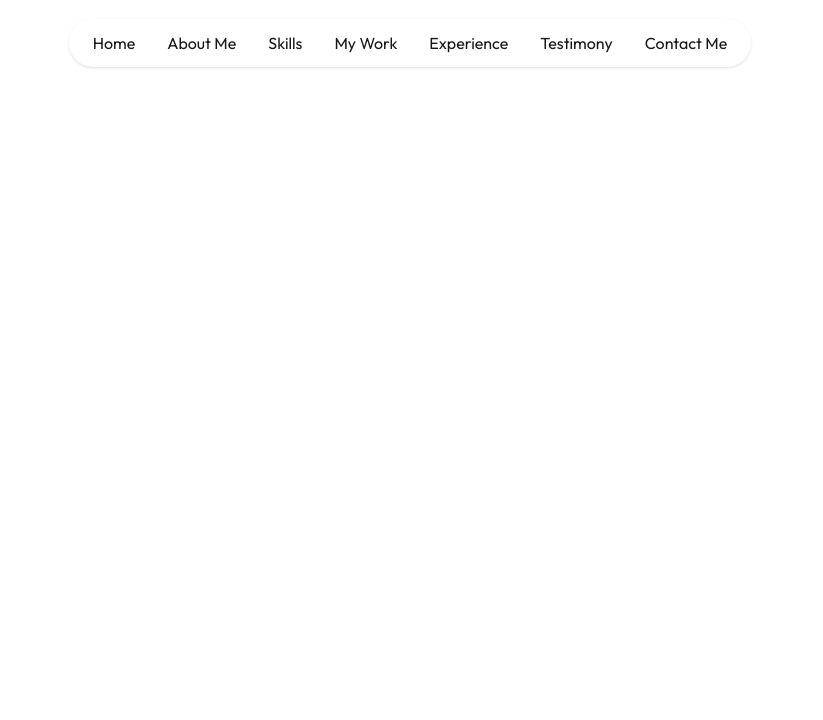
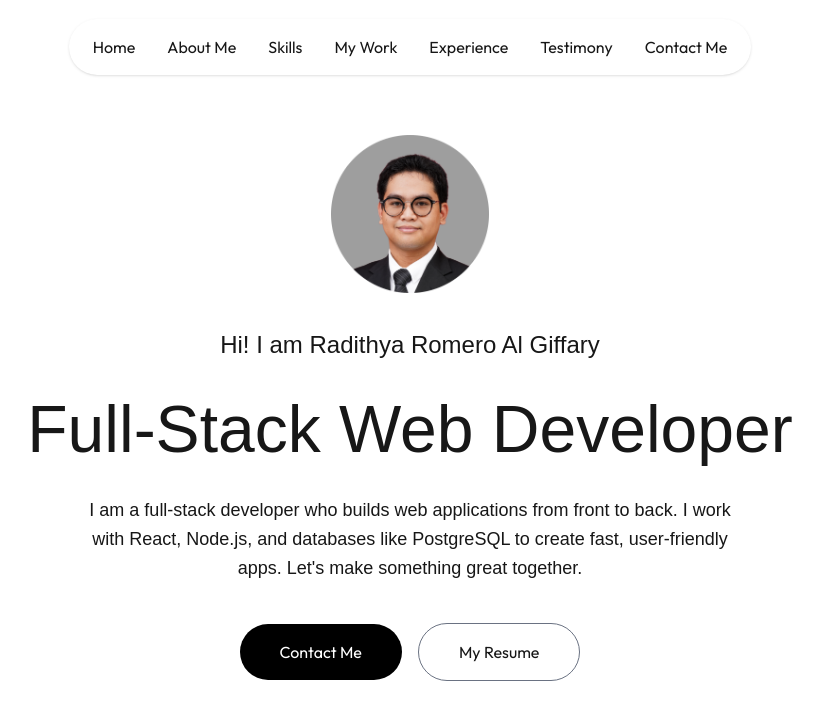
Before and after one commit to RadithyaR/personal-website, a Next.js app: page / in a window 1280 px wide. Shown: the top 720 px of the page, without its empty margins (230-1053 px from the left). Built offline with nearby package versions, Linux system fonts and the light colour scheme; a web font is replaced by a local one.

Commit message:
feat(heroSect): Buat hero section

```diff
--- /dev/null
+++ b/src/app/component/About.tsx
@@ -0,0 +1,7 @@
+import React from "react";
+
+const About = () => {
+  return <div></div>;
+};
+
+export default About;
--- /dev/null
+++ b/src/app/component/Header.tsx
@@ -0,0 +1,50 @@
+import Image from "next/image";
+import React from "react";
+
+const Header = () => {
+  return (
+    <div className="w-11/12 max-w-3xl text-center mx-auto h-screen flex flex-col items-center justify-center gap-4">
+      <div className="relative  w-[120px] h-[120px] sm:w-[158px] sm:h-[158px] my-4">
+        <Image
+          src="/me_circle.png"
+          alt="me_circle"
+          fill
+          className="object-cover"
+        />
+      </div>
+
+      <h3 className="font-ovo text-xl sm:text-2xl font-normal leading-relaxed">
+        Hi! I am Radithya Romero Al Giffary
+      </h3>
+
+      <div className="h-auto min-h-[100px] w-full max-w-[847px] flex justify-center items-center ">
+        <h1 className="font-ovo text-3xl sm:text-6xl lg:text-[66px] font-normal leading-[85px] text-center ">
+          Full-Stack Web Developer
+        </h1>
+      </div>
+
+      <p className="max-w-2xl mx-auto font-ovo text-base sm:text-lg leading-relaxed">
+        I am a full-stack developer who builds web applications from front to
+        back. I work with React, Node.js, and databases like PostgreSQL to
+        create fast, user-friendly apps. Let's make something great together.
+      </p>
+
+      <div className="flex flex-col sm:flex-row items-center gap-4 mt-4 sm:mt-6">
+        <a
+          href="#contact"
+          className="px-10 py-3 border-white rounded-full bg-black text-white flex items-center"
+        >
+          Contact Me
+        </a>
+        <a
+          href="#resume"
+          className="px-10 py-3 border rounded-full border-gray-500 flex items-center"
+        >
+          My Resume
+        </a>
+      </div>
+    </div>
+  );
+};
+
+export default Header;
--- a/src/app/component/Navbar.tsx
+++ b/src/app/component/Navbar.tsx
@@ -16,7 +16,7 @@ const Navbar = () => {
   };
   return (
     <div>
-      <nav className="w-full flex justify-center items-center pt-[19px]">
+      <nav className=" absolute w-full flex justify-center items-center pt-[19px] z-50">
         <ul className="hidden md:flex items-center gap-6 lg:gap-8 rounded-full px-6 py-3 bg-white shadow-sm bg-opacity-50">
           <li>
             <a href="#top">Home</a>
--- a/src/app/layout.tsx
+++ b/src/app/layout.tsx
@@ -26,7 +26,9 @@ export default function RootLayout({
 }>) {
   return (
     <html lang="en">
-      <body className={`${outfit.variable} ${ovo.variable} antialiased`}>
+      <body
+        className={`${outfit.variable} ${ovo.variable} antialiased leading-8 overflow-x-hidden`}
+      >
         {children}
       </body>
     </html>
--- a/src/app/page.tsx
+++ b/src/app/page.tsx
@@ -1,11 +1,13 @@
 "use client";
 import Image from "next/image";
 import Navbar from "./component/Navbar";
+import Header from "./component/Header";
 
 export default function Home() {
   return (
     <div>
       <Navbar />
+      <Header />
     </div>
   );
 }
```
Also changed, not shown: public/me.png (added), public/me_circle.png (added), src/app/component/Hero.tsx (deleted).
